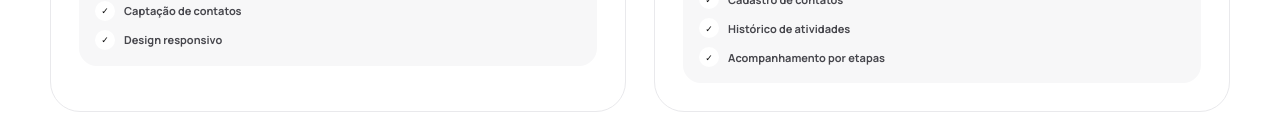
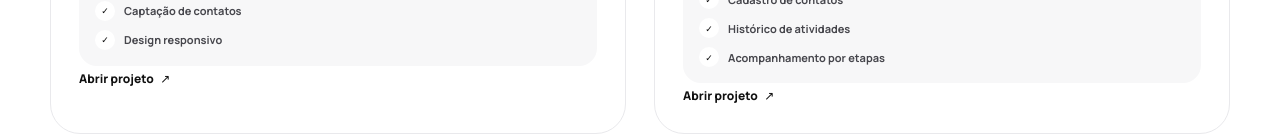
Before and after one commit to eaemacedinho/portfolio-gabriel-dev, a React (Vite) app: page / in a window 1280 px wide. Shown: the part 7631-7770 px from the top of the page. Built offline with nearby package versions, Linux system fonts and the light colour scheme; no server answers.

Commit message:
feat: link secondary portfolio cases to live projects

```diff
--- a/src/App.tsx
+++ b/src/App.tsx
@@ -226,6 +226,12 @@ export default function App() {
                       <div key={feature}><span>✓</span>{feature}</div>
                     ))}
                   </div>
+
+                  {project.liveUrl && (
+                    <a href={project.liveUrl} target="_blank" rel="noreferrer" className="text-link project-card__link">
+                      Abrir projeto <ArrowIcon />
+                    </a>
+                  )}
                 </div>
               </article>
             ))}
```
